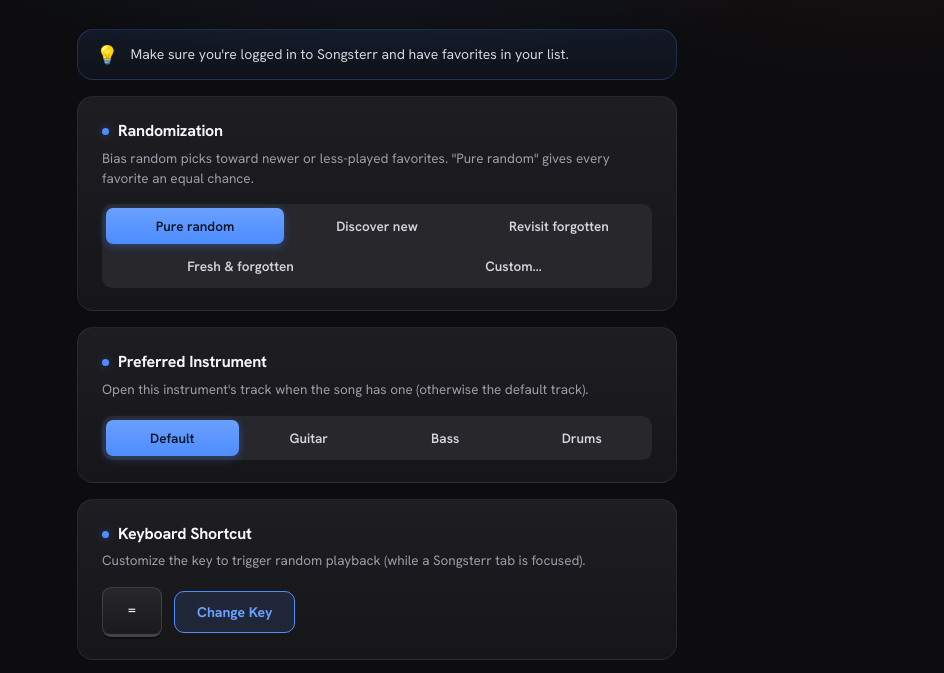
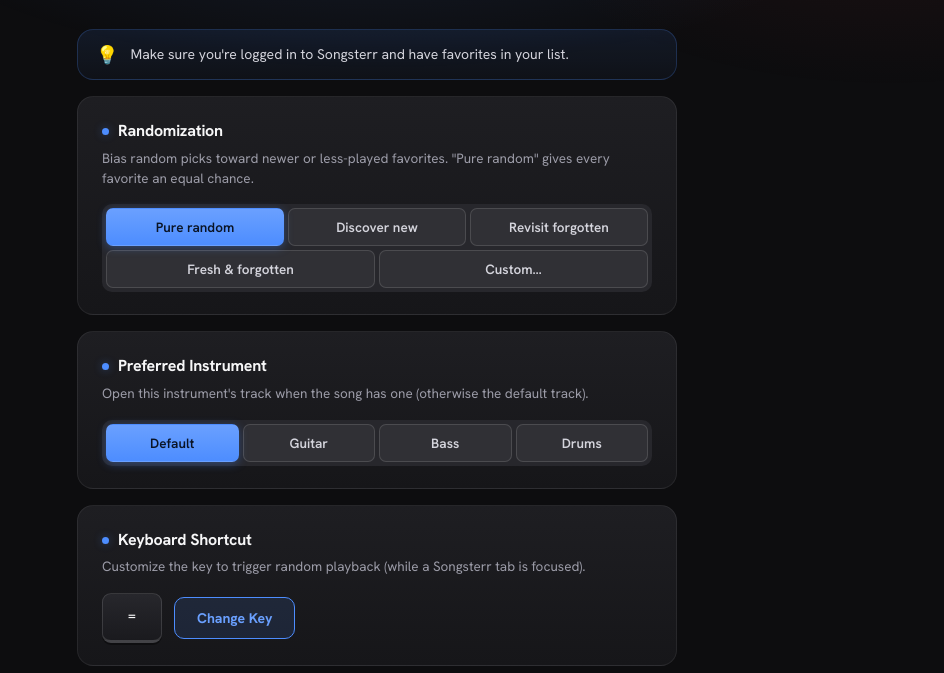
Before and after one commit to AdarBahar/Songsterr-randomPlay, a website built with webpack: page options.html in a window 1280 px wide. Shown: the part 106-779 px from the top of the page, without its empty margins (263-1207 px from the left). Built offline with nearby package versions, Linux system fonts and the light colour scheme; some packages are replaced by stand-ins of ours.

Commit message:
Give segmented control options visible fill + borders
Inactive segments were transparent on the same surface, so the options
(both Randomization and Preferred Instrument) blended into one block.
Each segment now has a subtle fill and border; hover highlights the
border in accent.

```diff
--- a/options.html
+++ b/options.html
@@ -154,14 +154,18 @@
     .segmented.wrap .seg { flex: 1 1 30%; }
     .seg {
       flex: 1; font-family: inherit; font-size: 13.5px; font-weight: 600;
-      color: var(--text-dim); background: transparent; border: none; border-radius: 7px;
+      color: var(--text-dim);
+      background: rgba(255, 255, 255, 0.045);
+      border: 1px solid var(--border-2);
+      border-radius: 7px;
       padding: 9px 6px; cursor: pointer;
-      transition: color 0.15s ease, background 0.18s ease, box-shadow 0.18s ease;
+      transition: color 0.15s ease, background 0.18s ease, border-color 0.18s ease, box-shadow 0.18s ease;
     }
-    .seg:hover { color: var(--text); }
+    .seg:hover { color: var(--text); background: rgba(255, 255, 255, 0.09); border-color: var(--accent); }
     .seg.is-active {
       color: #0a1426;
       background: linear-gradient(180deg, var(--accent-2), var(--accent));
+      border-color: transparent;
       box-shadow: 0 2px 10px var(--glow);
     }
 
```
